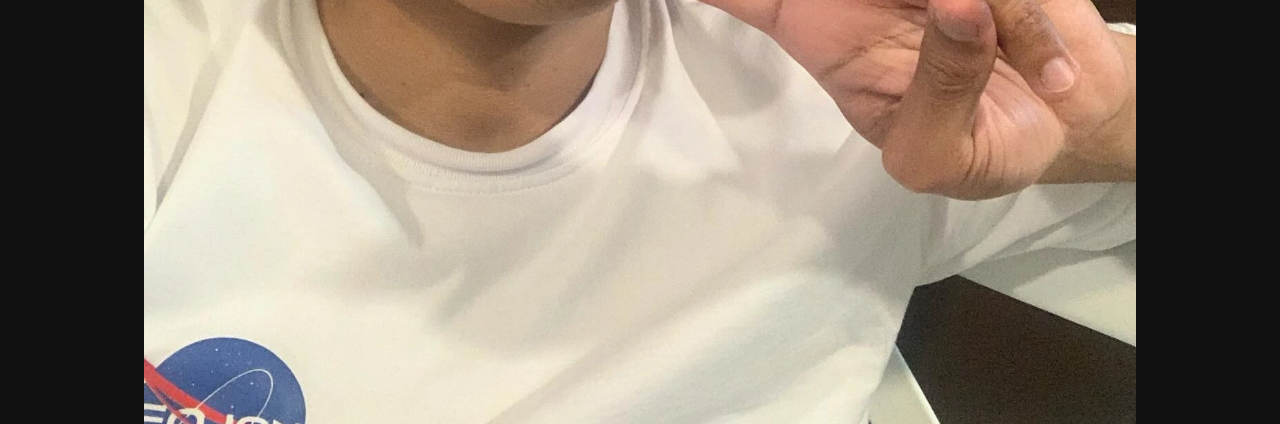
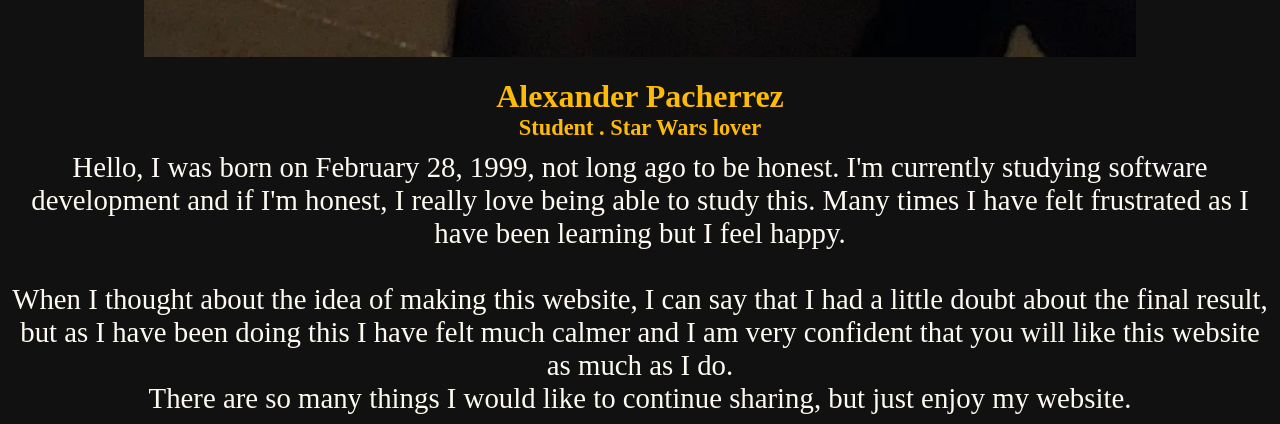
Before and after one commit to alexanderpacherrez/wdd131, a plain HTML site: page project/about-me.html in a window 1280 px wide. Shown: the part 870-1294 px from the top of the page. Drawn offline with Linux system fonts and the light colour scheme; a script that the page names is missing.

Commit message:
profile pictures

```diff
--- a/project/about-me.html
+++ b/project/about-me.html
@@ -24,11 +24,11 @@
         <h2>WHO AM I?</h2>
         <div class="me">
             <picture>
-                <source srcset="images/about-me/me.webp" media="(min-width: 500px)" >
-                <img src="images/about-me/me-mobile.webp" alt="Profile Picture" loading="lazy" width="1000" height="1384">
+                <source srcset="images/about-me/me-web.webp" media="(min-width: 500px)" >
+                <img src="images/about-me/me-mobile.webp" alt="Profile Picture" loading="lazy" width="500" height="625">
             </picture>
             <h3>Alexander Pacherrez</h3>
-            <h4>Student</h4>
+            <h4>Student . Star Wars lover</h4>
             <p>Hello, I was born on February 28, 1999, not long ago to be honest. I'm currently studying software development and if I'm honest,
             I really love being able to study this. Many times I have felt frustrated as I have been learning but I feel happy.<br>
             <br>
--- a/project/styles/actors.css
+++ b/project/styles/actors.css
@@ -93,6 +93,7 @@ picture img {
 .actors {
     text-align: center;
     text-wrap: balance;
+    margin-bottom: 15px;
 }
 
 .actors a {
@@ -100,6 +101,7 @@ picture img {
     text-decoration: none;
     font-size: 1.8em;
     text-align: center;
+
 }
 
 .actors a:hover {
@@ -109,6 +111,7 @@ picture img {
 .actors a:visited {
     color: var(--color-titles);
 }
+
 
 /*Footer*/
 footer {
--- a/project/styles/directors.css
+++ b/project/styles/directors.css
@@ -90,6 +90,7 @@ picture img {
 .directors {
     text-align: center;
     text-wrap: balance;
+    margin-bottom: 15px;
 }
 
 .directors a {
```
Also changed, not shown: project/images/about-me/me-web.webp (added), project/images/about-me/me.webp (deleted), project/images/about-me/picture.jpg (deleted).
